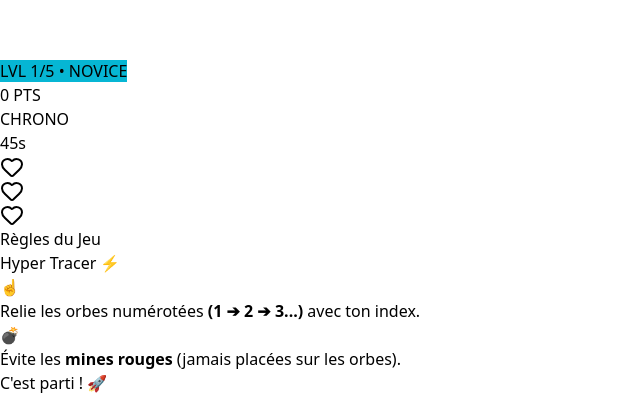
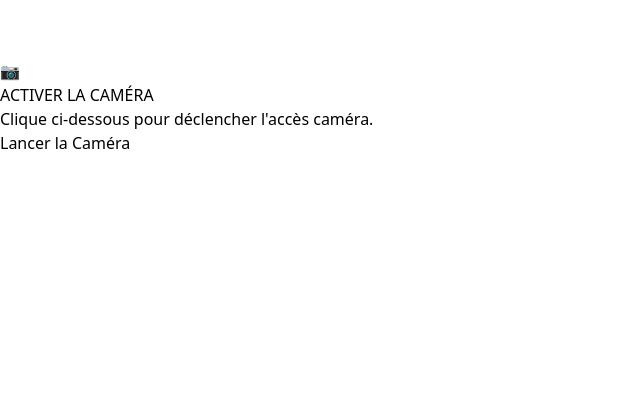
Before and after one commit to Sc0rn-png/cam-smash, a React (Vite) app: page / in a window 1280 px wide. Shown: the part 939-1334 px from the top of the page, without its empty margins (0-640 px from the left). After the commit the page ends 1094 px from the top, so only its background shows below. Built offline with nearby package versions, Linux system fonts and the light colour scheme.

Commit message:
Optimize performance and restrict target spawning area

```diff
--- a/src/components/HandTracker.tsx
+++ b/src/components/HandTracker.tsx
@@ -1,6 +1,6 @@
 import { useRef, useState, useEffect } from 'react';
 import { HandLandmarker, FilesetResolver } from '@mediapipe/tasks-vision';
-import { Heart } from 'lucide-react';
+import { Heart, RefreshCw } from 'lucide-react';
 
 interface Point { x: number; y: number; }
 interface Mine { x: number; y: number; radius: number; }
@@ -39,8 +39,10 @@ export default function HandTracker() {
   const videoRef = useRef<HTMLVideoElement | null>(null);
   const canvasRef = useRef<HTMLCanvasElement | null>(null);
 
+  const [step, setStep] = useState<'init' | 'ready' | 'playing'>('init');
   const [gameState, setGameState] = useState<'idle' | 'loading' | 'playing' | 'gameover'>('idle');
-  const [showTutorial, setShowTutorial] = useState(false);
+  const [facingMode, setFacingMode] = useState<'user' | 'environment'>('user');
+
   const [score, setScore] = useState(0);
   const [highScore, setHighScore] = useState(0);
   const [timeLeft, setTimeLeft] = useState(45);
@@ -55,6 +57,7 @@ export default function HandTracker() {
   const landmarkerRef = useRef<HandLandmarker | null>(null);
   const animationFrameId = useRef<number | null>(null);
   const wakeLockRef = useRef<WakeLockSentinel | null>(null);
+  const streamRef = useRef<MediaStream | null>(null);
 
   const currentPatternRef = useRef<Point[]>([]);
   const activeCheckpointRef = useRef<number>(0);
@@ -70,35 +73,22 @@ export default function HandTracker() {
     setGameState(state);
   };
 
+  const stopCameraStream = () => {
+    if (streamRef.current) {
+      streamRef.current.getTracks().forEach((track) => track.stop());
+      streamRef.current = null;
+    }
+    if (videoRef.current) {
+      videoRef.current.srcObject = null;
+    }
+  };
+
   const getLevelInfo = (currentScore: number) => {
-    if (currentScore >= 600) {
-      return {
-        level: 5, numPoints: 6, name: 'OVERDRIVE', color: '#ec4899', orbColor: '#f43f5e',
-        ptsPerShape: 30, showGuide: false, numMines: 3
-      };
-    }
-    if (currentScore >= 420) {
-      return {
-        level: 4, numPoints: 5, name: 'MASTER', color: '#a855f7', orbColor: '#c084fc',
-        ptsPerShape: 25, showGuide: false, numMines: 3
-      };
-    }
-    if (currentScore >= 260) {
-      return {
-        level: 3, numPoints: 5, name: 'EXPERT', color: '#ef4444', orbColor: '#f97316',
-        ptsPerShape: 20, showGuide: false, numMines: 2
-      };
-    }
-    if (currentScore >= 120) {
-      return {
-        level: 2, numPoints: 4, name: 'AVANCÉ', color: '#f59e0b', orbColor: '#eab308',
-        ptsPerShape: 15, showGuide: true, numMines: 2
-      };
-    }
-    return {
-      level: 1, numPoints: 3, name: 'NOVICE', color: '#06b6d4', orbColor: '#38bdf8',
-      ptsPerShape: 10, showGuide: true, numMines: 1
-    };
+    if (currentScore >= 600) return { level: 5, numPoints: 6, name: 'OVERDRIVE', color: '#ec4899', orbColor: '#f43f5e', ptsPerShape: 30, showGuide: false, numMines: 3 };
+    if (currentScore >= 420) return { level: 4, numPoints: 5, name: 'MASTER', color: '#a855f7', orbColor: '#c084fc', ptsPerShape: 25, showGuide: false, numMines: 3 };
+    if (currentScore >= 260) return { level: 3, numPoints: 5, name: 'EXPERT', color: '#ef4444', orbColor: '#f97316', ptsPerShape: 20, showGuide: false, numMines: 2 };
+    if (currentScore >= 120) return { level: 2, numPoints: 4, name: 'AVANCÉ', color: '#f59e0b', orbColor: '#eab308', ptsPerShape: 15, showGuide: true, numMines: 2 };
+    return { level: 1, numPoints: 3, name: 'NOVICE', color: '#06b6d4', orbColor: '#38bdf8', ptsPerShape: 10, showGuide: true, numMines: 1 };
   };
 
   const requestWakeLock = async () => {
@@ -118,26 +108,9 @@ export default function HandTracker() {
     }
   };
 
-  // Demande le plein écran sans faire crasher l'exécution en cas de rejet par le navigateur
-  const tryEnterFullscreen = async () => {
-    try {
-      const doc = document.documentElement as any;
-      if (doc.requestFullscreen) {
-        await doc.requestFullscreen();
-      } else if (doc.webkitRequestFullscreen) {
-        await doc.webkitRequestFullscreen();
-      }
-    } catch (e) {
-      console.warn("L'activation du plein écran a été ignorée ou bloquée par le navigateur.", e);
-    }
-  };
-
   useEffect(() => {
     const savedScore = localStorage.getItem('hyper_tracer_high_score');
     if (savedScore) setHighScore(parseInt(savedScore, 10));
-
-    const tutoSeen = localStorage.getItem('hyper_tracer_tuto_seen');
-    if (!tutoSeen) setShowTutorial(true);
 
     const handleResize = () => {
       if (canvasRef.current) {
@@ -151,6 +124,7 @@ export default function HandTracker() {
     return () => {
       window.removeEventListener('resize', handleResize);
       if (animationFrameId.current) cancelAnimationFrame(animationFrameId.current);
+      stopCameraStream();
       releaseWakeLock();
     };
   }, []);
@@ -172,16 +146,87 @@ export default function HandTracker() {
     return () => clearInterval(timer);
   }, [gameState, timeLeft]);
 
-  const handleLaunchGame = async () => {
-    // Essaye le plein écran immédiatement lors de l'action de l'utilisateur
-    tryEnterFullscreen();
-    requestWakeLock();
-    await startCameraAndGame();
+  // Initialisation ultra-sécurisée de la caméra
+  const handleInitCamera = async (overrideFacingMode?: 'user' | 'environment') => {
+    setGameStateSync('loading');
+    setErrorMsg('');
+
+    const targetMode = overrideFacingMode || facingMode;
+
+    try {
+      // Nettoyer les flux résiduels
+      stopCameraStream();
+
+      if (!landmarkerRef.current) {
+        const vision = await FilesetResolver.forVisionTasks(
+          'https://cdn.jsdelivr.net/npm/@mediapipe/tasks-vision@0.10.14/wasm'
+        );
+        landmarkerRef.current = await HandLandmarker.createFromOptions(vision, {
+          baseOptions: {
+            modelAssetPath:
+              'https://storage.googleapis.com/mediapipe-models/hand_landmarker/hand_landmarker/float16/1/hand_landmarker.task',
+            delegate: 'GPU',
+          },
+          runningMode: 'VIDEO',
+          numHands: 1,
+        });
+      }
+
+      if (!videoRef.current) throw new Error("Élément vidéo introuvable");
+
+      const constraints: MediaStreamConstraints = {
+        video: {
+          facingMode: targetMode,
+          width: { ideal: 640 },
+          height: { ideal: 480 },
+        },
+        audio: false,
       };
 
-  const closeTutorial = () => {
-    localStorage.setItem('hyper_tracer_tuto_seen', 'true');
-    setShowTutorial(false);
+      const stream = await navigator.mediaDevices.getUserMedia(constraints);
+      streamRef.current = stream;
+
+      const video = videoRef.current;
+      video.srcObject = stream;
+
+      await new Promise<void>((resolve) => {
+        video.onloadedmetadata = () => {
+          video.play().then(() => resolve());
+        };
+      });
+
+      setStep('ready');
+      setGameStateSync('idle');
+    } catch (err: any) {
+      console.error("Erreur d'accès vidéo:", err);
+      setGameStateSync('idle');
+      if (err.name === 'NotAllowedError' || err.name === 'PermissionDeniedError') {
+        setErrorMsg('Accès caméra refusé. Autorise-le dans les paramètres de ton navigateur.');
+      } else if (err.name === 'NotFoundError' || err.name === 'DevicesNotFoundError') {
+        setErrorMsg('Aucune caméra détectée sur cet appareil.');
+      } else {
+        setErrorMsg(`Erreur vidéo : ${err.message || 'Impossible de lancer la caméra'}`);
+      }
+    }
+  };
+
+  const toggleCamera = () => {
+    const nextMode = facingMode === 'user' ? 'environment' : 'user';
+    setFacingMode(nextMode);
+    handleInitCamera(nextMode);
+  };
+
+  const handleStartFullscreenGame = () => {
+    const doc = document.documentElement as any;
+    if (doc.requestFullscreen) {
+      doc.requestFullscreen().catch(() => {});
+    } else if (doc.webkitRequestFullscreen) {
+      doc.webkitRequestFullscreen().catch(() => {});
+    }
+
+    requestWakeLock();
+    setStep('playing');
+    startGame();
   };
 
   const zoneToScreen = (pt: Point, width: number, height: number): Point => {
@@ -196,7 +241,7 @@ export default function HandTracker() {
   const spawnMines = (canvasWidth: number, canvasHeight: number, pattern: Point[], numMinesCount: number) => {
     const newMines: Mine[] = [];
     const minSafetyDist = 110;
-    const patternScreenPoints = pattern.map(pt => zoneToScreen(pt, canvasWidth, canvasHeight));
+    const patternScreenPoints = pattern.map((pt) => zoneToScreen(pt, canvasWidth, canvasHeight));
 
     let attempts = 0;
     while (newMines.length < numMinesCount && attempts < 200) {
@@ -280,47 +325,6 @@ export default function HandTracker() {
     spawnMines(canvasWidth, canvasHeight, pattern, numMinesCount);
   };
 
-  const startCameraAndGame = async () => {
-    if (showTutorial) closeTutorial();
-    setGameStateSync('loading');
-    setErrorMsg('');
-
-    try {
-      if (!landmarkerRef.current) {
-        const vision = await FilesetResolver.forVisionTasks(
-          'https://cdn.jsdelivr.net/npm/@mediapipe/tasks-vision@0.10.14/wasm'
-        );
-        landmarkerRef.current = await HandLandmarker.createFromOptions(vision, {
-          baseOptions: {
-            modelAssetPath:
-              'https://storage.googleapis.com/mediapipe-models/hand_landmarker/hand_landmarker/float16/1/hand_landmarker.task',
-            delegate: 'GPU',
-          },
-          runningMode: 'VIDEO',
-          numHands: 1,
-        });
-      }
-
-      if (!videoRef.current || !canvasRef.current) return;
-      const video = videoRef.current;
-
-      if (!video.srcObject) {
-        const stream = await navigator.mediaDevices.getUserMedia({
-          video: { facingMode: 'user', width: { ideal: 640 }, height: { ideal: 480 } },
-          audio: false,
-        });
-        video.srcObject = stream;
-        await video.play();
-      }
-
-      startGame();
-    } catch (err) {
-      console.error('Erreur au chargement :', err);
-      setGameStateSync('idle');
-      setErrorMsg('Erreur caméra ou navigateur non supporté.');
-    }
-  };
-
   const startGame = () => {
     setScore(0);
     scoreRef.current = 0;
@@ -351,8 +355,10 @@ export default function HandTracker() {
 
     if (video.readyState >= 2) {
       ctx.save();
+      if (facingMode === 'user') {
         ctx.translate(canvas.width, 0);
         ctx.scale(-1, 1);
+      }
       ctx.drawImage(video, 0, 0, canvas.width, canvas.height);
       ctx.restore();
 
@@ -366,7 +372,7 @@ export default function HandTracker() {
         if (results.landmarks && results.landmarks[0]) {
           const indexTip = results.landmarks[0][8];
           if (indexTip) {
-            const rawX = (1 - indexTip.x) * canvas.width;
+            const rawX = facingMode === 'user' ? (1 - indexTip.x) * canvas.width : indexTip.x * canvas.width;
             const rawY = indexTip.y * canvas.height;
             fingerPosRef.current = { x: rawX, y: rawY };
           }
@@ -546,11 +552,19 @@ export default function HandTracker() {
 
   return (
     <div className="fixed inset-0 w-screen h-screen bg-slate-950 overflow-hidden select-none font-sans">
-      <video ref={videoRef} className="hidden" playsInline autoPlay muted />
+      {/* Élément vidéo configuré avec playsInline et muted pour contourner le blocage autoplay mobile */}
+      <video
+        ref={videoRef}
+        className="hidden"
+        playsInline
+        autoPlay
+        muted
+      />
       <canvas ref={canvasRef} className="absolute inset-0 w-full h-full object-cover" />
 
       {isFlashing && <div className="absolute inset-0 bg-black z-50 pointer-events-none" />}
 
+      {step === 'playing' && (
         <div className="absolute top-0 left-0 right-0 p-4 pt-6 flex flex-col items-center z-10 bg-gradient-to-b from-black/90 via-black/40 to-transparent pointer-events-none space-y-2">
           <div className="flex justify-between items-center w-full max-w-md px-2">
             <div className="flex flex-col items-start">
@@ -605,81 +619,77 @@ export default function HandTracker() {
             </div>
           )}
         </div>
+      )}
 
-      {showTutorial && (
-        <div className="absolute inset-0 bg-slate-950/95 backdrop-blur-xl flex flex-col items-center justify-center p-6 text-center z-30 space-y-6">
-          <div className="max-w-sm space-y-4">
-            <div className="inline-block bg-amber-500/20 text-amber-400 border border-amber-500/30 px-3 py-1 rounded-full text-xs font-black uppercase tracking-widest">
-              Règles du Jeu
+      {/* Étape 1 : Initialisation */}
+      {step === 'init' && (
+        <div className="absolute inset-0 bg-slate-950/90 backdrop-blur-lg flex flex-col items-center justify-center p-6 text-center z-20">
+          <div className="max-w-xs space-y-6">
+            <div className="inline-block bg-gradient-to-r from-orange-500 to-amber-400 p-3.5 rounded-2xl shadow-xl shadow-orange-500/20">
+              <span className="text-4xl">📷</span>
             </div>
+            <h1 className="text-3xl font-black text-white tracking-tight">ACTIVER LA CAMÉRA</h1>
+            <p className="text-xs text-slate-300 font-medium leading-relaxed">
+              Clique ci-dessous pour déclencher l'accès caméra.
+            </p>
 
-            <h2 className="text-3xl font-black text-white">Hyper Tracer ⚡</h2>
-
-            <div className="space-y-3 text-left">
-              <div className="flex items-center space-x-3 bg-white/5 p-3 rounded-xl border border-white/10">
-                <span className="text-2xl">☝️</span>
-                <p className="text-xs text-slate-200">
-                  Relie les orbes numérotées <b>(1 ➔ 2 ➔ 3...)</b> avec ton index.
-                </p>
+            {errorMsg && (
+              <div className="bg-red-500/10 border border-red-500/30 p-3 rounded-xl">
+                <p className="text-xs font-bold text-red-400">{errorMsg}</p>
               </div>
-
-              <div className="flex items-center space-x-3 bg-white/5 p-3 rounded-xl border border-white/10">
-                <span className="text-2xl">💣</span>
-                <p className="text-xs text-slate-200">
-                  Évite les <b>mines rouges</b> (jamais placées sur les orbes).
-                </p>
-              </div>
-            </div>
+            )}
 
             <button
-              onClick={handleLaunchGame}
-              className="w-full py-4 bg-gradient-to-r from-amber-500 to-orange-500 hover:from-amber-400 hover:to-orange-400 text-slate-950 font-black rounded-2xl shadow-xl shadow-orange-500/30 text-base uppercase tracking-wider transition-transform active:scale-95"
+              onClick={() => handleInitCamera()}
+              className="w-full py-4 bg-gradient-to-r from-amber-500 to-orange-500 hover:from-amber-400 hover:to-orange-400 text-slate-950 font-black rounded-2xl shadow-xl shadow-orange-500/30 transition-transform active:scale-95 text-base uppercase tracking-wider"
             >
-              C'est parti ! 🚀
+              Lancer la Caméra
             </button>
           </div>
         </div>
       )}
 
-      {gameState === 'idle' && !showTutorial && (
+      {/* Étape 2 : Validation flux vidéo + Plein écran */}
+      {step === 'ready' && (
         <div className="absolute inset-0 bg-slate-950/90 backdrop-blur-lg flex flex-col items-center justify-center p-6 text-center z-20">
           <div className="max-w-xs space-y-6">
-            <div className="inline-block bg-gradient-to-r from-orange-500 to-amber-400 p-3.5 rounded-2xl shadow-xl shadow-orange-500/20">
-              <span className="text-4xl">🔥</span>
+            <div className="inline-block bg-gradient-to-r from-emerald-500 to-teal-400 p-3.5 rounded-2xl shadow-xl shadow-emerald-500/20">
+              <span className="text-4xl">📺</span>
             </div>
-            <h1 className="text-4xl font-black text-white tracking-tight">HYPER TRACER</h1>
-            <p className="text-sm text-slate-300 font-medium leading-relaxed">
-              Vise avec ton index et bats le chrono à travers les niveaux !
+            <h1 className="text-3xl font-black text-white tracking-tight">CAMÉRA DÉTECTÉE !</h1>
+            <p className="text-xs text-slate-300 font-medium leading-relaxed">
+              Passe en plein écran pour commencer à jouer.
             </p>
 
-            {errorMsg && <p className="text-xs font-bold text-red-400">{errorMsg}</p>}
-
-            <div className="space-y-3">
+            <div className="flex flex-col gap-3">
               <button
-                onClick={handleLaunchGame}
-                className="w-full py-4 bg-gradient-to-r from-amber-500 to-orange-500 hover:from-amber-400 hover:to-orange-400 text-slate-950 font-black rounded-2xl shadow-xl shadow-orange-500/30 transition-transform active:scale-95 text-lg uppercase tracking-wider"
+                onClick={handleStartFullscreenGame}
+                className="w-full py-4 bg-gradient-to-r from-emerald-400 to-teal-500 hover:from-emerald-300 hover:to-teal-400 text-slate-950 font-black rounded-2xl shadow-xl shadow-emerald-500/30 transition-transform active:scale-95 text-base uppercase tracking-wider animate-pulse"
               >
-                Jouer 🚀
+                Plein Écran & Jouer 🚀
               </button>
 
               <button
-                onClick={() => setShowTutorial(true)}
-                className="text-xs font-bold text-slate-400 hover:text-white underline tracking-wider uppercase"
+                onClick={toggleCamera}
+                className="w-full py-2.5 bg-slate-800/80 hover:bg-slate-700 text-slate-300 font-bold rounded-xl border border-white/10 flex items-center justify-center gap-2 text-xs"
               >
-                Tutoriel
+                <RefreshCw className="w-3.5 h-3.5" />
+                Changer de caméra ({facingMode === 'user' ? 'Selfie' : 'Dorsale'})
               </button>
             </div>
           </div>
         </div>
       )}
 
+      {/* Chargement */}
       {gameState === 'loading' && (
-        <div className="absolute inset-0 bg-slate-950/90 flex flex-col items-center justify-center p-6 text-center z-20 space-y-4">
+        <div className="absolute inset-0 bg-slate-950/90 flex flex-col items-center justify-center p-6 text-center z-30 space-y-4">
           <div className="w-12 h-12 border-4 border-amber-400 border-t-transparent rounded-full animate-spin"></div>
-          <p className="text-xs font-black text-amber-300 tracking-widest uppercase">LANCEMENT DE LA CAMÉRA...</p>
+          <p className="text-xs font-black text-amber-300 tracking-widest uppercase">INITIALISATION DU FLUX VIDEO...</p>
         </div>
       )}
 
+      {/* Fin de partie */}
       {gameState === 'gameover' && (
         <div className="absolute inset-0 bg-slate-950/90 backdrop-blur-md flex flex-col items-center justify-center p-6 text-center z-20 space-y-6">
           <div className="space-y-2">
@@ -695,11 +705,7 @@ export default function HandTracker() {
           )}
 
           <button
-            onClick={async () => {
-              tryEnterFullscreen();
-              requestWakeLock();
-              startGame();
-            }}
+            onClick={() => startGame()}
             className="px-10 py-4 bg-gradient-to-r from-amber-500 to-orange-500 hover:from-amber-400 hover:to-orange-400 text-slate-950 font-black rounded-2xl shadow-xl shadow-orange-500/30 transition-transform active:scale-95 text-lg uppercase tracking-wider"
           >
             Rejouer 🔄
```
Lines whose indentation alone changed are shown as unchanged.
